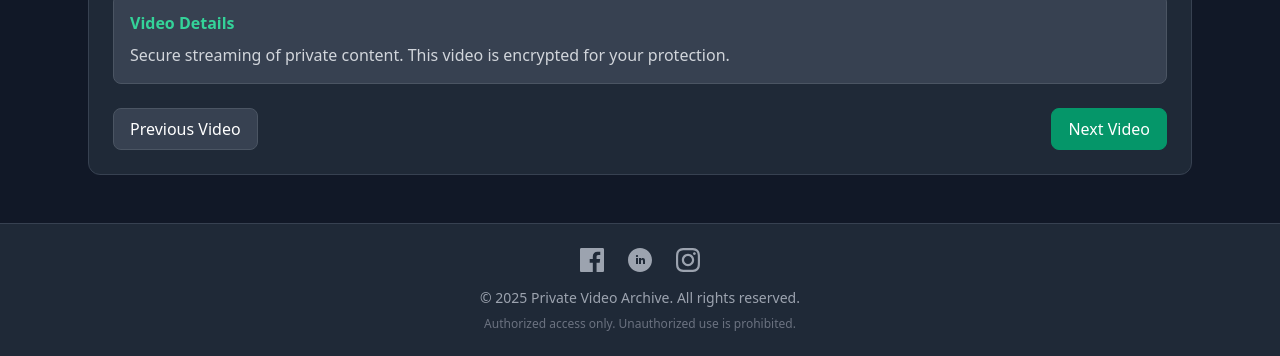
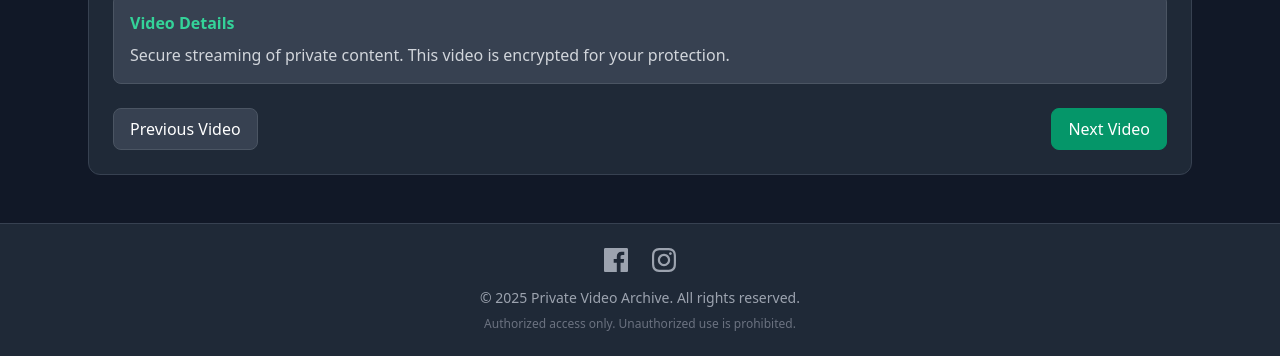
Before and after one commit to RANDY-KYLE-XYZ/Private-Video-Archive, a plain HTML site: page video.html in a window 1280 px wide. Shown: the part 778-1134 px from the top of the page. Drawn offline with nearby package versions, Linux system fonts and the light colour scheme.

Commit message:
Update video.html

```diff
--- a/video.html
+++ b/video.html
@@ -86,17 +86,12 @@
   <!-- Footer -->
   <footer class="p-6 bg-gray-800 text-center text-xs md:text-sm text-gray-400 border-t border-gray-700">
     <div class="flex justify-center space-x-6 mb-4">
-      <a href="#" class="hover:text-emerald-400 transition duration-200">
+      <a href="https://facebook.com/Randy.kyle09" class="hover:text-emerald-400 transition duration-200">
         <svg xmlns="http://www.w3.org/2000/svg" class="h-6 w-6" fill="currentColor" viewBox="0 0 24 24">
           <path d="M22.675 0h-21.35c-.732 0-1.325.593-1.325 1.325v21.351c0 .731.593 1.324 1.325 1.324h11.495v-9.294h-3.128v-3.622h3.128v-2.671c0-3.1 1.893-4.788 4.659-4.788 1.325 0 2.463.099 2.795.143v3.24l-1.918.001c-1.504 0-1.795.715-1.795 1.763v2.313h3.587l-.467 3.622h-3.12v9.293h6.116c.73 0 1.323-.593 1.323-1.325v-21.35c0-.732-.593-1.325-1.325-1.325z"/>
         </svg>
       </a>
-      <a href="#" class="hover:text-emerald-400 transition duration-200">
-        <svg xmlns="http://www.w3.org/2000/svg" class="h-6 w-6" fill="currentColor" viewBox="0 0 24 24">
-          <path d="M12 0c-6.627 0-12 5.373-12 12s5.373 12 12 12 12-5.373 12-12-5.373-12-12-12zm-2 16h-2v-6h2v6zm-1-6.891c-.607 0-1.1-.496-1.1-1.109 0-.612.492-1.109 1.1-1.109s1.1.497 1.1 1.109c0 .613-.493 1.109-1.1 1.109zm8 6.891h-1.998v-2.861c0-1.881-2.002-1.722-2.002 0v2.861h-2v-6h2v1.093c.872-1.616 4-1.736 4 1.548v3.359z"/>
-        </svg>
-      </a>
-      <a href="#" class="hover:text-emerald-400 transition duration-200">
+      <a href="https://instagram.com/Randy.kyle09" class="hover:text-emerald-400 transition duration-200">
         <svg xmlns="http://www.w3.org/2000/svg" class="h-6 w-6" fill="currentColor" viewBox="0 0 24 24">
           <path d="M12 2.163c3.204 0 3.584.012 4.85.07 3.252.148 4.771 1.691 4.919 4.919.058 1.265.069 1.645.069 4.849 0 3.205-.012 3.584-.069 4.849-.149 3.225-1.664 4.771-4.919 4.919-1.266.058-1.644.07-4.85.07-3.204 0-3.584-.012-4.849-.07-3.26-.149-4.771-1.699-4.919-4.92-.058-1.265-.07-1.644-.07-4.849 0-3.204.013-3.583.07-4.849.149-3.227 1.664-4.771 4.919-4.919 1.266-.057 1.645-.069 4.849-.069zm0-2.163c-3.259 0-3.667.014-4.947.072-4.358.2-6.78 2.618-6.98 6.98-.059 1.281-.073 1.689-.073 4.948 0 3.259.014 3.668.072 4.948.2 4.358 2.618 6.78 6.98 6.98 1.281.058 1.689.072 4.948.072 3.259 0 3.668-.014 4.948-.072 4.354-.2 6.782-2.618 6.979-6.98.059-1.28.073-1.689.073-4.948 0-3.259-.014-3.667-.072-4.947-.196-4.354-2.617-6.78-6.979-6.98-1.281-.059-1.69-.073-4.949-.073zm0 5.838c-3.403 0-6.162 2.759-6.162 6.162s2.759 6.163 6.162 6.163 6.162-2.759 6.162-6.163c0-3.403-2.759-6.162-6.162-6.162zm0 10.162c-2.209 0-4-1.79-4-4 0-2.209 1.791-4 4-4s4 1.791 4 4c0 2.21-1.791 4-4 4zm6.406-11.845c-.796 0-1.441.645-1.441 1.44s.645 1.44 1.441 1.44c.795 0 1.439-.645 1.439-1.44s-.644-1.44-1.439-1.44z"/>
         </svg>
```
